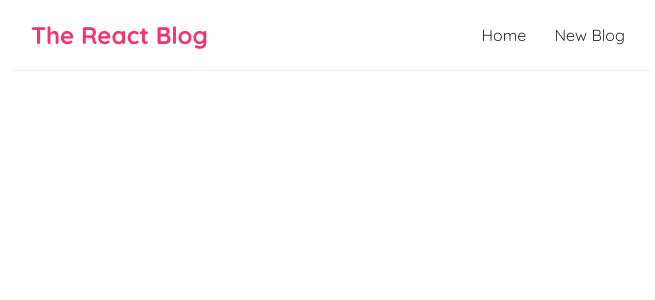
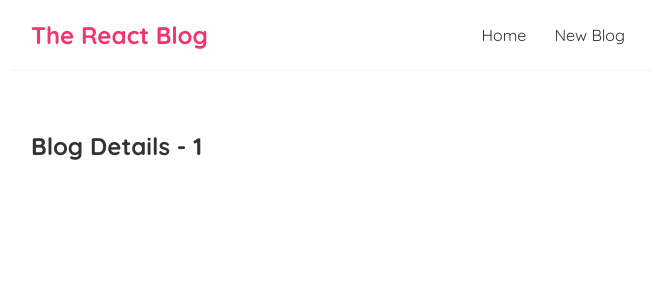
Before and after one commit to tomiev/react-blog, a React (Create React App) app: page /blogs/1 in a window 1280 px wide. Shown: the top 300 px of the page, without its empty margins (309-964 px from the left). Built offline with nearby package versions, Linux system fonts and the light colour scheme.

Commit message:
Added links to each blog and made minimal styling changes.

```diff
--- a/src/App.js
+++ b/src/App.js
@@ -2,6 +2,7 @@
 import Home from './Home';
 import { BrowserRouter as Router, Route, Switch } from 'react-router-dom';
 import Create from './Create';
+import BlogDetails from './BlogDetails';
 
 function App() {
   return (
@@ -16,6 +17,9 @@
             <Route path="/create">
               <Create />
             </Route>
+            <Route path="/blogs/:id">
+              <BlogDetails />
+            </Route>
           </Switch>
         </div>
       </div>
--- /dev/null
+++ b/src/BlogDetails.js
@@ -0,0 +1,13 @@
+import { useParams } from "react-router-dom/cjs/react-router-dom.min";
+
+const BlogDetails = () => {
+  const { id } = useParams();
+
+  return (
+    <div className="blog-details">
+      <h2>Blog Details - { id }</h2>
+    </div>
+   );
+}
+
+export default BlogDetails;
--- a/src/BlogList.js
+++ b/src/BlogList.js
@@ -1,11 +1,15 @@
+import { Link } from "react-router-dom";
+
 const BlogList = ({blogs, title}) => {
   return (
     <div className="blog-list">
       <h2>{ title }</h2>
       {blogs.map((blog) => (
         <div className="blog-preview" key={blog.id}>
-          <h2>{ blog.title }</h2>
-          <p>Written by { blog.author }</p>
+          <Link to ={`/blogs/${blog.id}`}>
+            <h2>{ blog.title }</h2>
+            <p>Written by { blog.author }</p>
+          </Link>
         </div>
       ))}
     </div>
--- a/src/index.css
+++ b/src/index.css
@@ -56,3 +56,7 @@
   color: #f1356d;
   margin-bottom: 8px;
 }
+
+.blog-preview a {
+  text-decoration: none;
+}
```
